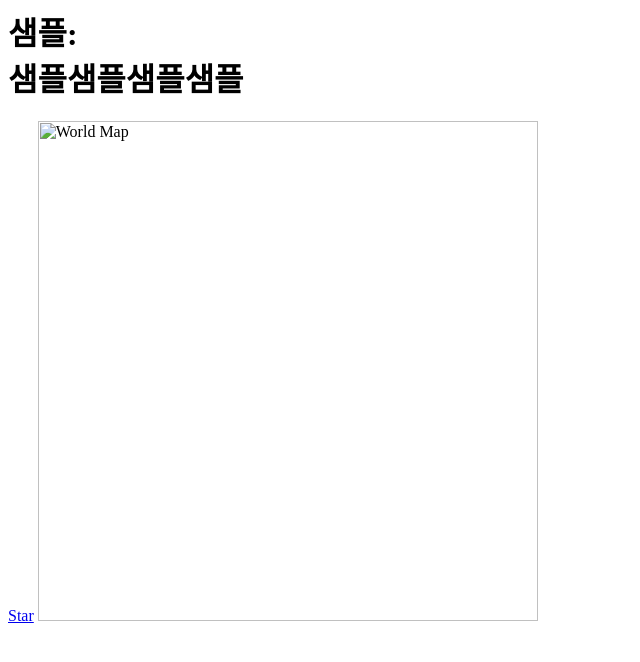
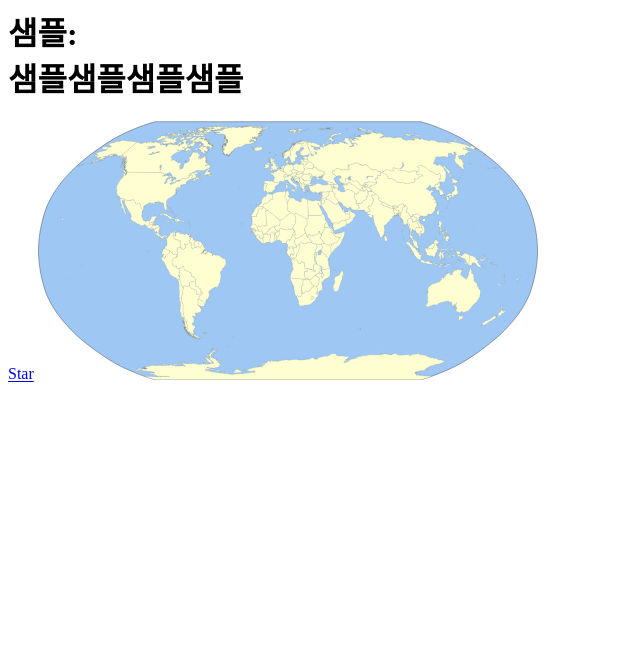
Before and after one commit to superjoy0502/covid19, a plain HTML site: page index.html in a window 1280 px wide. Shown: the whole page, without its empty margins (0-640 px from the left). Drawn offline with Linux system fonts and the light colour scheme; the site is published under a folder, as on GitHub Pages, so addresses that start at the root find nothing.

Commit message:
fix png link

```diff
--- a/index.html
+++ b/index.html
@@ -10,6 +10,6 @@
         <h1>샘플:<br>샘플샘플샘플샘플</h1>
         <!-- Place this tag where you want the button to render. -->
         <a class="github-button" href="https://github.com/superjoy0502/covid19" data-icon="octicon-star" data-size="large" data-show-count="true" aria-label="Star superjoy0502/covid19 on GitHub">Star</a>
-        <img src="/img/world_map.svg" alt="World Map" width="500px">
+        <img src="img/world_map.svg" alt="World Map" width="500px">
     </body>
 </html>
```
